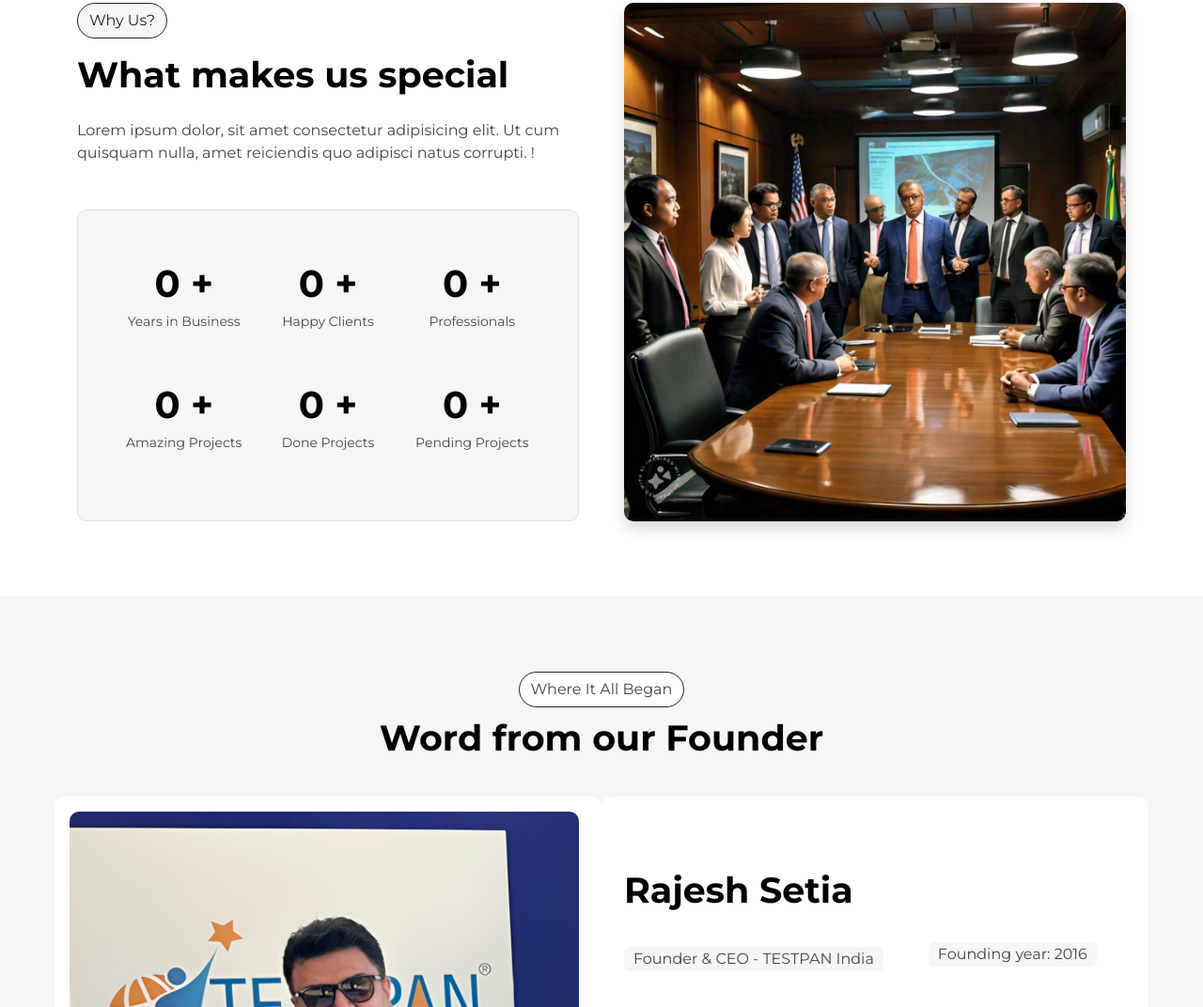
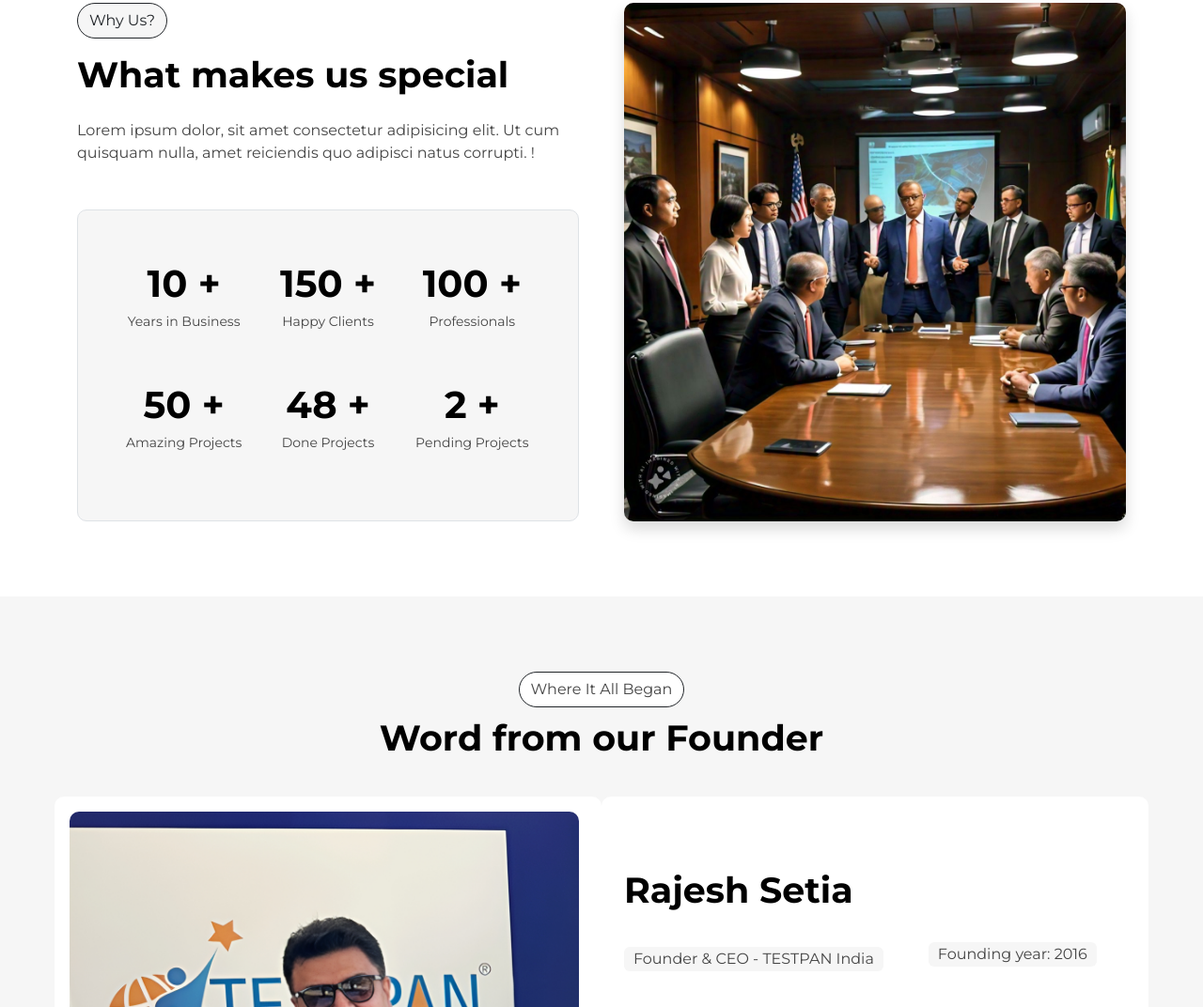
Before and after one commit to khanaman11/Test-center-project, a plain HTML site: page index.html in a window 1280 px wide. Shown: the part 4291-5363 px from the top of the page at 94% size. Drawn offline with nearby package versions, Linux system fonts and the light colour scheme.

Commit message:
code update

```diff
--- a/index.html
+++ b/index.html
@@ -642,7 +642,7 @@
                                 <!-- Years in Business -->
                                 <div class="col-md-4 mb-5">
                                     <div class="stat-item">
-                                        <div class="stat-number" data-target="10">0 +</div>
+                                        <div class="stat-number" data-target="10">10 +</div>
                                         <div class="stat-label">Years in Business</div>
                                     </div>
                                 </div>
@@ -650,7 +650,7 @@
                                 <!-- Happy Clients -->
                                 <div class="col-md-4 mb-5">
                                     <div class="stat-item">
-                                        <div class="stat-number" data-target="150">0 +</div>
+                                        <div class="stat-number" data-target="150">150 +</div>
                                         <div class="stat-label">Happy Clients</div>
                                     </div>
                                 </div>
@@ -658,7 +658,7 @@
                                 <!-- Professionals -->
                                 <div class="col-md-4 mb-5">
                                     <div class="stat-item">
-                                        <div class="stat-number" data-target="25">0 +</div>
+                                        <div class="stat-number" data-target="25">100 +</div>
                                         <div class="stat-label">Professionals</div>
                                     </div>
                                 </div>
@@ -668,7 +668,7 @@
                                 <!-- Amazing Projects -->
                                 <div class="col-md-4 mb-4">
                                     <div class="stat-item">
-                                        <div class="stat-number" data-target="50">0 +</div>
+                                        <div class="stat-number" data-target="50">50 +</div>
                                         <div class="stat-label">Amazing Projects</div>
                                     </div>
                                 </div>
@@ -676,7 +676,7 @@
                                 <!-- Done Projects -->
                                 <div class="col-md-4 mb-4">
                                     <div class="stat-item">
-                                        <div class="stat-number" data-target="30">0 +</div>
+                                        <div class="stat-number" data-target="30">48 +</div>
                                         <div class="stat-label">Done Projects</div>
                                     </div>
                                 </div>
@@ -684,7 +684,7 @@
                                 <!-- Pending Projects -->
                                 <div class="col-md-4 mb-4">
                                     <div class="stat-item">
-                                        <div class="stat-number" data-target="5">0 +</div>
+                                        <div class="stat-number" data-target="5">2 +</div>
                                         <div class="stat-label">Pending Projects</div>
                                     </div>
                                 </div>
```
